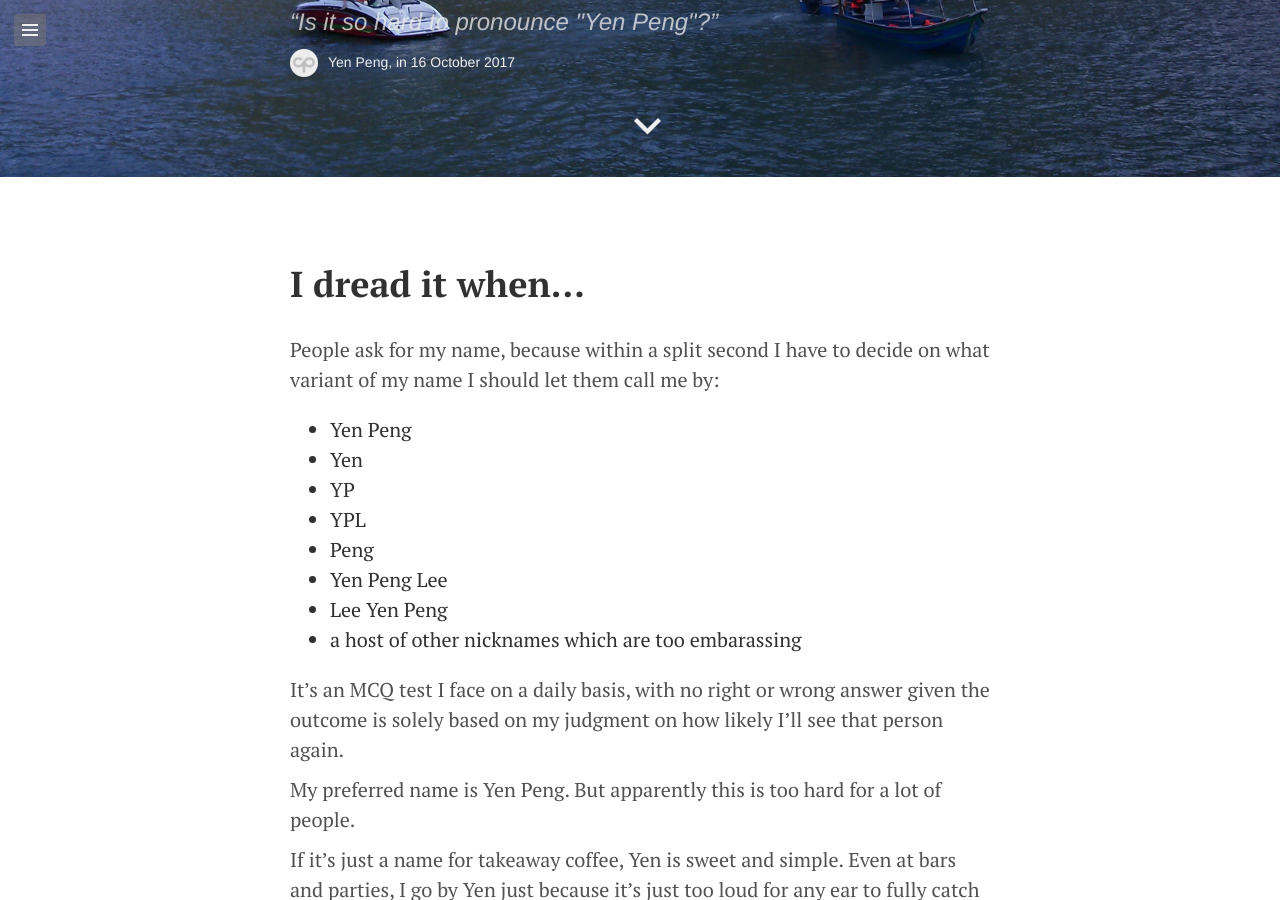
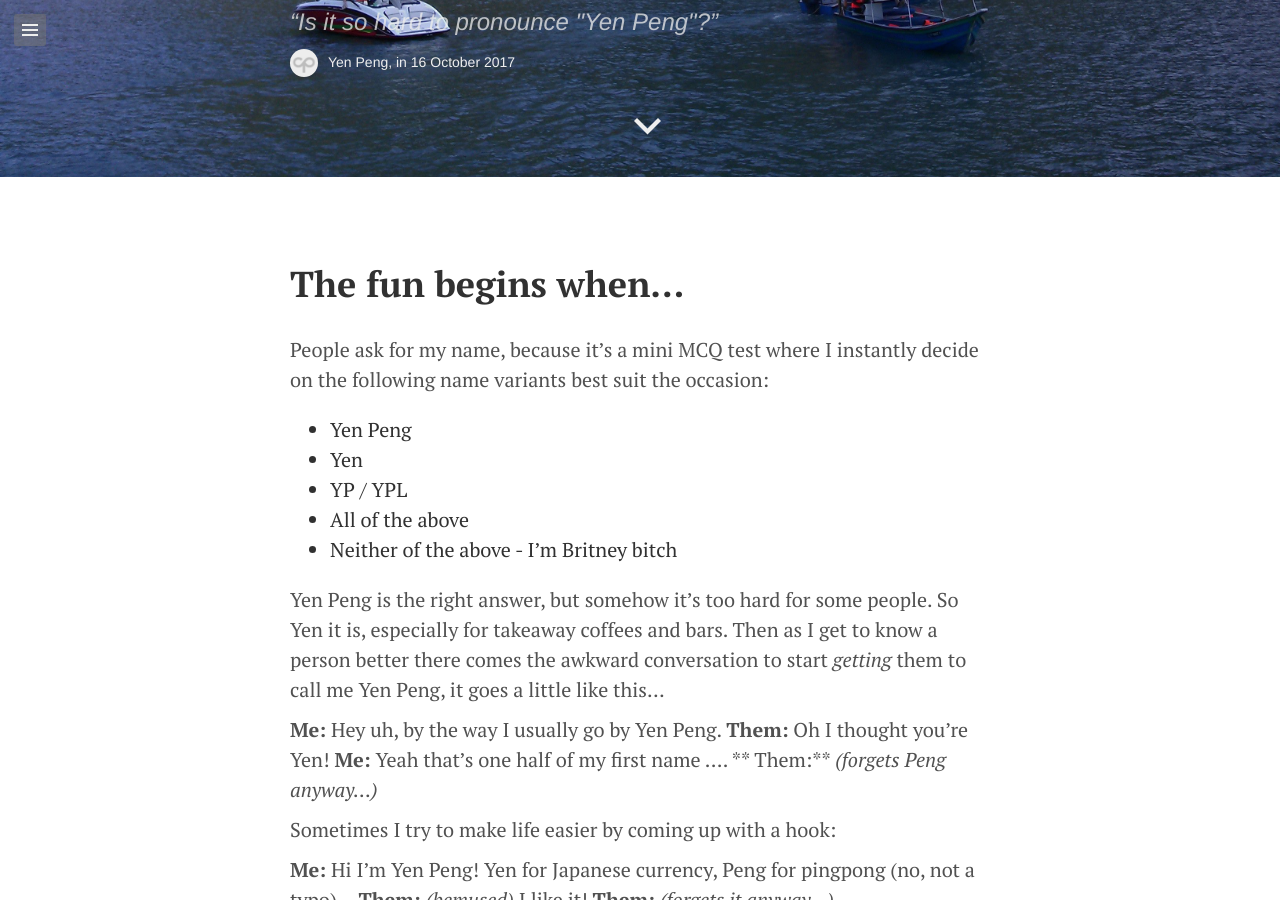
Before and after one commit to yenpeng/yenpeng.github.io, a Jekyll site: the page built from _posts/2017-10-16-what's-in-a-name.md, in a window 1280 px wide and 900 px high, scrolled down 723 px. Built offline with Jekyll 4.4.1, drawn with Linux system fonts in a browser that asks for light colours; Markdown is read by kramdown in place of the engine named in the settings; some of the changed text lies outside the part shown.

Commit message:
name post

```diff
--- a/_posts/2017-10-16-what's-in-a-name.md
+++ b/_posts/2017-10-16-what's-in-a-name.md
@@ -6,24 +6,31 @@ image: /media/2017-10-16-whats-in-a-name/cover.jpg
 video: false
 
 ---
-# I dread it when...
+# The fun begins when...
 
-People ask for my name, because within a split second I have to decide on what variant of my name I should let them call me by:
+People ask for my name, because it's a mini MCQ test where I instantly decide on the following name variants best suit the occasion:
 
 * Yen Peng
 * Yen
-* YP
-* YPL
-* Peng
-* Yen Peng Lee
-* Lee Yen Peng
-* a host of other nicknames which are too embarassing
+* YP / YPL
+* All of the above
+* Neither of the above - I'm Britney bitch
 
-It's an MCQ test I face on a daily basis, with no right or wrong answer given the outcome is solely based on my judgment on how likely I'll see that person again.
 
-My preferred name is Yen Peng. But apparently this is too hard for a lot of people.
+Yen Peng is the right answer, but somehow it's too hard for some people. So Yen it is, especially for takeaway coffees and bars. Then as I get to know a person better there comes the awkward conversation to start *getting* them to call me Yen Peng, it goes a little like this...
 
-If it's just a name for takeaway coffee, Yen is sweet and simple. Even at bars and parties, I go by Yen just because it's just too loud for any ear to fully catch anything else.
+**Me:** Hey uh, by the way I usually go by Yen Peng.
+**Them:** Oh I thought you're Yen!
+**Me:** Yeah that's one half of my first name ....
+** Them:** *(forgets Peng anyway...)*
+
+Sometimes I try to make life easier by coming up with a hook:
+
+**Me:** Hi I'm Yen Peng! Yen for Japanese currency, Peng for pingpong (no, not a typo)...
+**Them:** *(bemused)* I like it!
+**Them:** *(forgets it anyway...)*
+
+And so it goes....
 
 
 -----
```
Also changed, not shown: new.md (+1 -1 lines).
